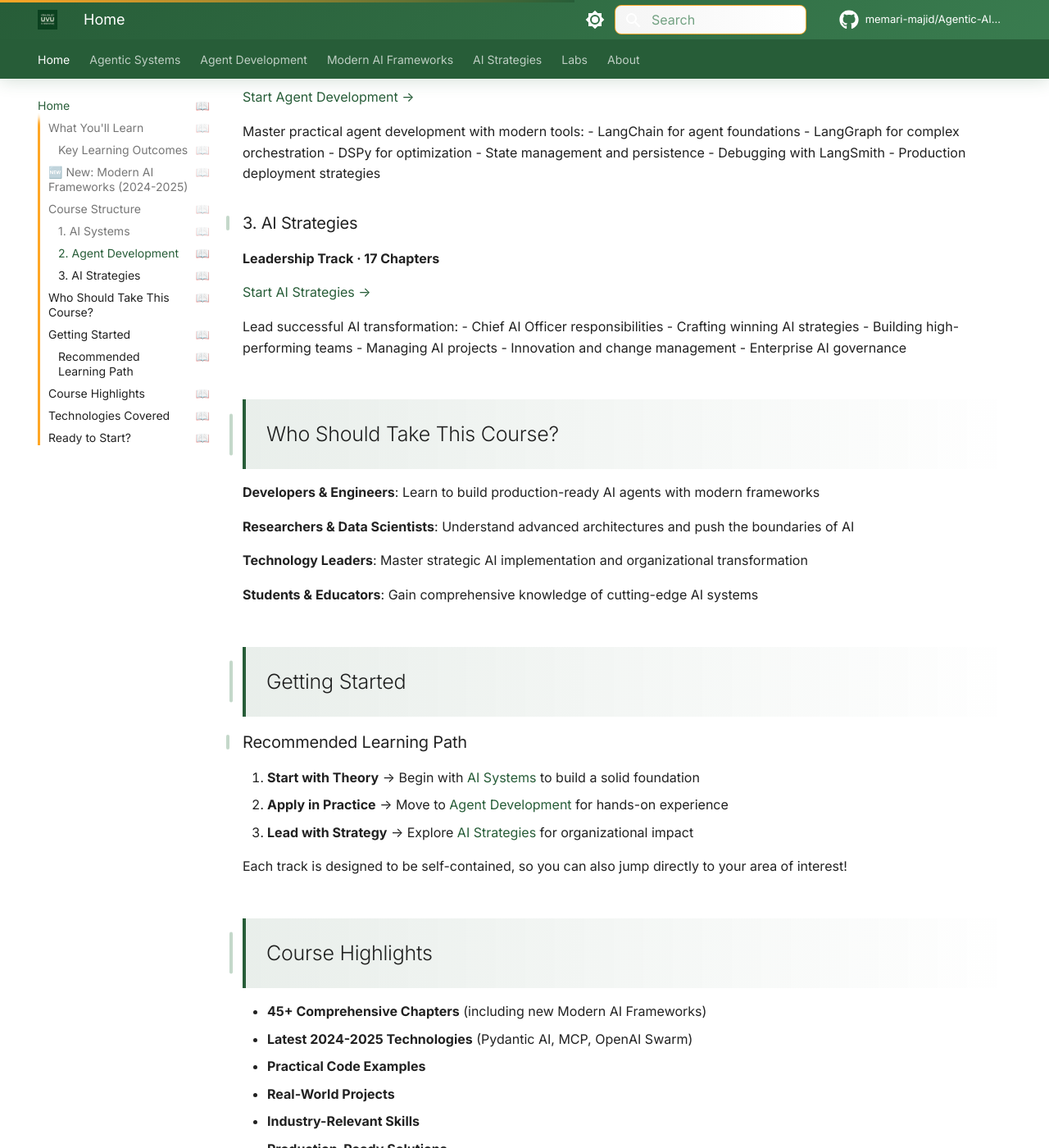
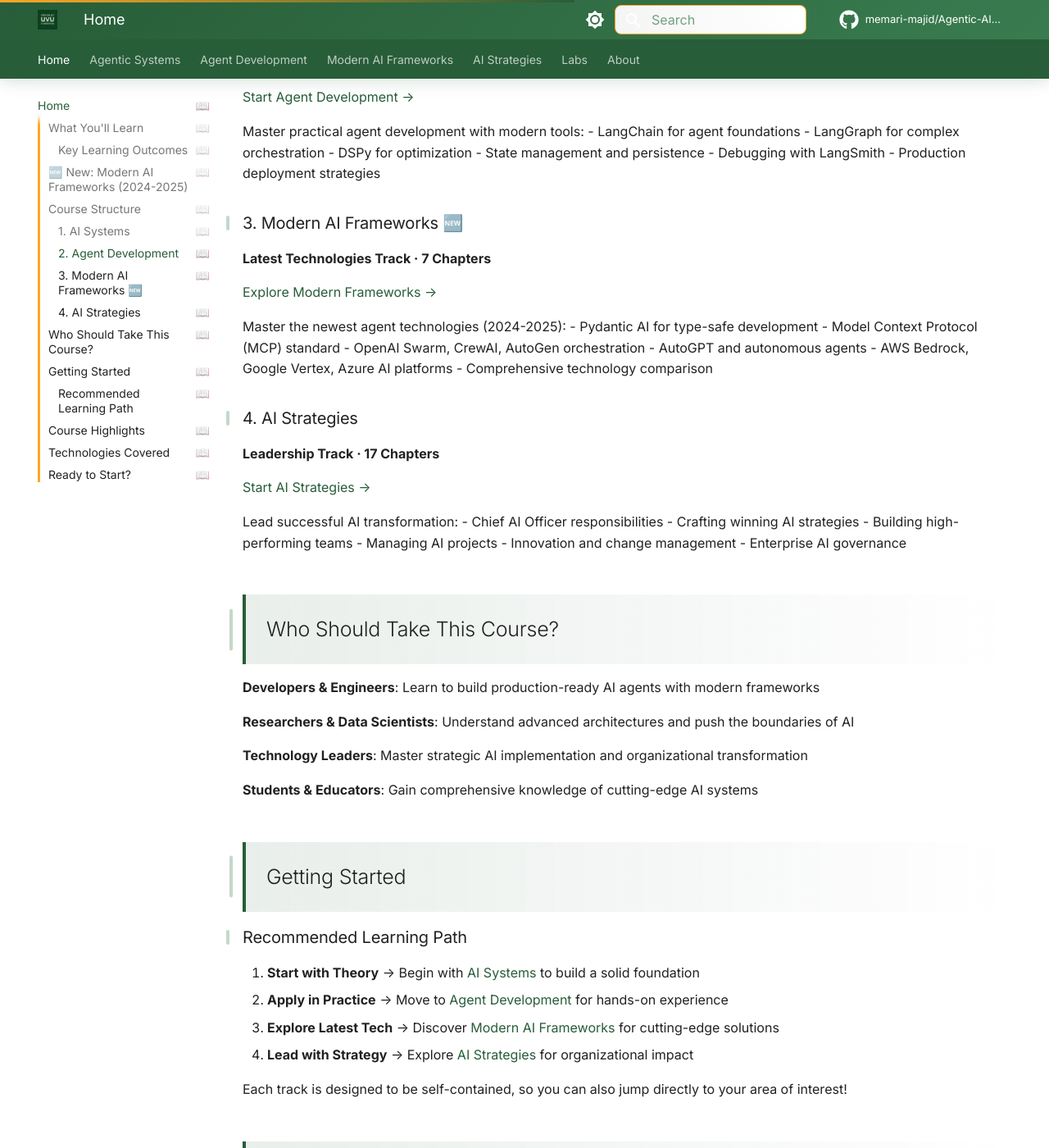
Before and after one commit to memari-majid/Agentic-AI-Systems, an MkDocs documentation site: the page built from docs/index.md, in a window 1280 px wide and 1400 px high, scrolled down 1958 px. Shown: the whole window at 82% size. Built offline with MkDocs 1.6.1 and Material for MkDocs 9.7.7, drawn with Linux system fonts in a browser that asks for light colours; comment, search, counter and statistics services are not loaded.

Commit message:
Enhance README and documentation to include comprehensive details on modern AI frameworks, including Pydantic AI, Model Context Protocol, and enterprise platforms. Update course structure to reflect new chapters and clarify the relationship between theoretical foundations and practical implementations. Improve navigation by linking related tracks and adding next steps for learners.

```diff
--- a/docs/index.md
+++ b/docs/index.md
@@ -62,7 +62,20 @@
 - Debugging with LangSmith
 - Production deployment strategies
 
-### 3. AI Strategies
+### 3. Modern AI Frameworks 🆕
+**Latest Technologies Track · 7 Chapters**
+
+[Explore Modern Frameworks →](Modern_AI_Frameworks/index.md)
+
+Master the newest agent technologies (2024-2025):
+- Pydantic AI for type-safe development
+- Model Context Protocol (MCP) standard
+- OpenAI Swarm, CrewAI, AutoGen orchestration
+- AutoGPT and autonomous agents
+- AWS Bedrock, Google Vertex, Azure AI platforms
+- Comprehensive technology comparison
+
+### 4. AI Strategies
 **Leadership Track · 17 Chapters**
 
 [Start AI Strategies →](AI_Strategies/1.md)
@@ -90,7 +103,8 @@
 ### Recommended Learning Path
 1. **Start with Theory** → Begin with [AI Systems](AI_Systems/1.md) to build a solid foundation
 2. **Apply in Practice** → Move to [Agent Development](Agentic_AI_in_Action/1.md) for hands-on experience
-3. **Lead with Strategy** → Explore [AI Strategies](AI_Strategies/1.md) for organizational impact
+3. **Explore Latest Tech** → Discover [Modern AI Frameworks](Modern_AI_Frameworks/index.md) for cutting-edge solutions
+4. **Lead with Strategy** → Explore [AI Strategies](AI_Strategies/1.md) for organizational impact
 
 Each track is designed to be self-contained, so you can also jump directly to your area of interest!
 
```
Also changed, not shown: README.md (+35 -1 lines), docs/AI_Strategies/index.md (+1 -1 lines), docs/AI_Systems/index.md (+9 -1 lines), docs/Agentic_AI_in_Action/index.md (+18 -1 lines), docs/about.md (+2 -1 lines).
